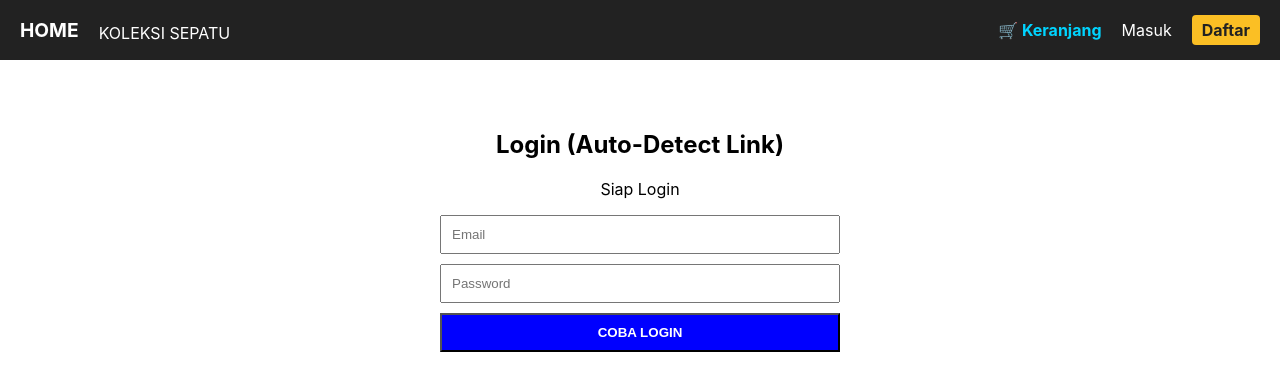
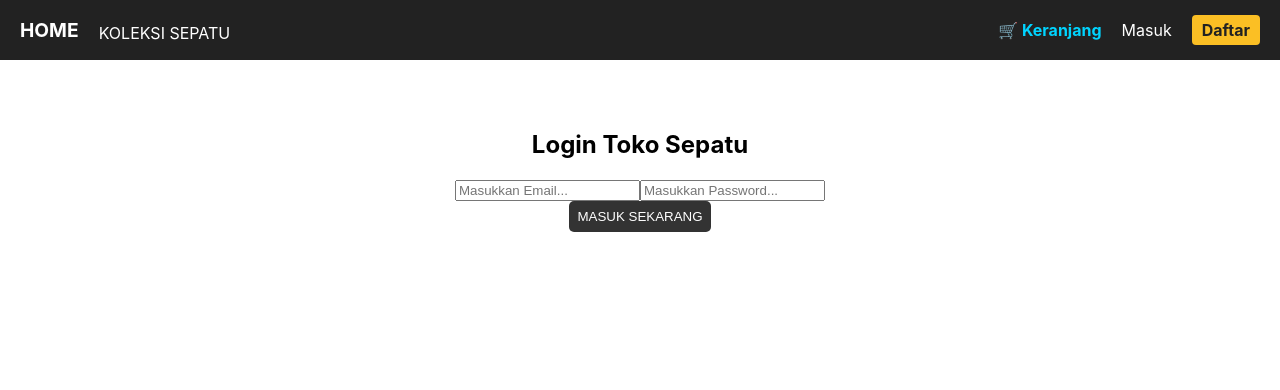
Before and after one commit to DIAZ9797/shoe-store-fullstack, a React (Create React App) app in the folder shoe-store/: page /login in a window 1280 px wide. Shown: the top 390 px of the page. Built offline with nearby package versions, Linux system fonts and the light colour scheme.

Commit message:
Perbaiki Login agar simpan token

```diff
--- a/shoe-store/src/pages/Cart.js
+++ b/shoe-store/src/pages/Cart.js
@@ -2,62 +2,84 @@ import React, { useState, useEffect } from "react";
 import { Navigate } from "react-router-dom";
 
 const Cart = () => {
-  // --- MATA-MATA (DEBUGGING) ---
-  // Kita ambil SEMUA isi Local Storage biar tahu namanya apa
-  const allKeys = Object.keys(localStorage);
-  const allData = JSON.stringify(localStorage);
+  // Cek apakah ada Token tersimpan
+  const token = localStorage.getItem("token");
 
-  // Tampilkan di Console (Inspect Element)
-  console.log("=== CEK ISI LOCAL STORAGE ===");
-  console.log("Kunci yang ada:", allKeys);
-  console.log("Data lengkap:", allData);
-  // -----------------------------
+  // Logic Pengusiran: Kalau tidak ada token, jangan tampilkan halaman
+  if (!token) {
+    return <Navigate to="/login" replace />;
+  }
 
-  // Coba ambil dengan berbagai kemungkinan nama umum
-  const token = localStorage.getItem("token");
-  const user = localStorage.getItem("user");
-  const userInfo = localStorage.getItem("userInfo");
-  const session = localStorage.getItem("session");
+  // --- Kalau lolos (ada token), baru jalankan kode di bawah ini ---
 
-  // Kalau SALAH SATU ada isinya, berarti Login berhasil
-  const isLoggedIn = token || user || userInfo || session;
-
+  // eslint-disable-next-line react-hooks/rules-of-hooks
   const [cartItems, setCartItems] = useState([]);
 
-  // --- CEGAT DI SINI ---
-  if (!isLoggedIn) {
-    // JANGAN DI-REDIRECT DULU BIAR KITA BISA LIHAT CONSOLE
-    // return <Navigate to="/login" replace />;
+  // eslint-disable-next-line react-hooks/rules-of-hooks
+  useEffect(() => {
+    // Ambil data keranjang dari LocalStorage
+    const storedCart = JSON.parse(localStorage.getItem("cart")) || [];
 
-    // Ganti dengan pesan Error sementara biar ketahuan
-    return (
-      <div className="container mt-5 text-center">
-        <h2 className="text-danger">AKSES DITOLAK (DEBUG MODE)</h2>
-        <p>Sistem tidak menemukan tanda pengenal Login.</p>
-        <div className="alert alert-warning text-break">
-          <strong>Isi Local Storage Anda saat ini:</strong> <br />
-          {allData === "{}" ? "KOSONG (Belum tersimpan apa-apa)" : allData}
-        </div>
-        <p>
-          Silakan Screenshot layar ini dan kirim ke chat agar saya bisa perbaiki
-          kodenya.
-        </p>
-        <a href="/login" className="btn btn-primary">
-          Kembali ke Login
-        </a>
-      </div>
-    );
-  }
+    if (storedCart.length === 0) {
+      setCartItems([]);
+      return;
+    }
 
-  // LOGIKA FETCH DATA (SAMA SEPERTI BIASA)
-  // ... (Bagian bawah ini hanya jalan kalau isLoggedIn = TRUE)
-  // Karena kita sedang debug, bagian ini mungkin tidak tereksekusi kalau isLoggedIn false.
+    // Ambil detail produk dari server
+    fetch("https://backend-toko-sepatu.vercel.app/api/products")
+      .then((res) => res.json())
+      .then((products) => {
+        // Filter hanya produk yang ada di keranjang
+        const cartProducts = products.filter((product) =>
+          storedCart.includes(product._id),
+        );
+        setCartItems(cartProducts);
+      })
+      .catch((err) => console.error(err));
+  }, []);
+
+  const removeFromCart = (id) => {
+    const newCart = cartItems.filter((item) => item._id !== id);
+    setCartItems(newCart);
+    const newIds = newCart.map((item) => item._id);
+    localStorage.setItem("cart", JSON.stringify(newIds));
+  };
 
   return (
     <div className="container mt-5">
-      <h2>Keranjang Belanja (Akses Diterima)</h2>
-      <p>Selamat, kunci ditemukan!</p>
-      {/* ... kodingan cart lainnya ... */}
+      <h2 className="mb-4">🛒 Keranjang Belanja</h2>
+      {cartItems.length === 0 ? (
+        <div className="alert alert-info">
+          Keranjang masih kosong. Yuk belanja!
+        </div>
+      ) : (
+        <div className="row">
+          {cartItems.map((item) => (
+            <div key={item._id} className="col-md-4 mb-3">
+              <div className="card shadow-sm h-100">
+                <img
+                  src={item.image}
+                  className="card-img-top"
+                  alt={item.name}
+                  style={{ height: "200px", objectFit: "cover" }}
+                />
+                <div className="card-body d-flex flex-column">
+                  <h5 className="card-title">{item.name}</h5>
+                  <p className="card-text fw-bold text-danger">
+                    Rp {item.price.toLocaleString()}
+                  </p>
+                  <button
+                    className="btn btn-outline-danger mt-auto"
+                    onClick={() => removeFromCart(item._id)}
+                  >
+                    Hapus Barang
+                  </button>
+                </div>
+              </div>
+            </div>
+          ))}
+        </div>
+      )}
     </div>
   );
 };
--- a/shoe-store/src/pages/Login.js
+++ b/shoe-store/src/pages/Login.js
@@ -7,71 +7,56 @@ const Login = () => {
   const [password, setPassword] = useState("");
   const { login } = useContext(AuthContext);
   const navigate = useNavigate();
-  const [status, setStatus] = useState("Siap Login");
+  const [loading, setLoading] = useState(false);
 
   const handleSubmit = async (e) => {
     e.preventDefault();
-    setStatus("Sedang mencoba menghubungi server...");
+    setLoading(true);
 
-    // DAFTAR KEMUNGKINAN ALAMAT BACKEND
-    // Kita akan coba satu per satu sampai ketemu yang benar
-    const possibleEndpoints = [
+    try {
+      // --- INI LINK YANG SUDAH PASTI BENAR 100% ---
+      const response = await fetch(
         "https://backend-toko-sepatu.vercel.app/api/auth/login",
-      "https://backend-toko-sepatu.vercel.app/api/users/login",
-      "https://backend-toko-sepatu.vercel.app/api/login",
-      "https://backend-toko-sepatu.vercel.app/login",
-    ];
-
-    let success = false;
-
-    for (const url of possibleEndpoints) {
-      try {
-        console.log(`Mencoba login ke: ${url}`);
-        const response = await fetch(url, {
+        {
           method: "POST",
           headers: { "Content-Type": "application/json" },
           body: JSON.stringify({ email, password }),
-        });
+        },
+      );
 
-        // Kalau server merespon (bukan 404 Not Found), berarti alamat BENAR
-        if (response.status !== 404) {
       const data = await response.json();
 
       if (response.ok) {
-            // LOGIN BERHASIL!
+        // 1. Simpan Token (Wajib ada biar Cart bisa dibuka)
+        // Kita cek berbagai kemungkinan nama token dari backend
         const token =
           data.token || data.accessToken || (data.data && data.data.token);
 
         if (token) {
           localStorage.setItem("token", token);
           localStorage.setItem("userInfo", JSON.stringify(data));
-              login(data);
 
+          // Panggil Context untuk update status login di aplikasi
+          if (login) login(data);
+
+          alert("Login Berhasil! Selamat Datang.");
+
+          // Pindah ke Cart
+          // Kita pakai window.location agar halaman ter-refresh bersih
+          window.location.href = "/cart";
+        } else {
           alert(
-                `BERHASIL! Link yang benar adalah:\n${url}\n\nToken sudah disimpan.`,
+            "Login sukses, tapi Token tidak ditemukan. Cek Controller Backend.",
           );
-              window.location.href = "/cart"; // Redirect paksa
-              success = true;
-              return; // Stop loop
         }
       } else {
-            // Alamat benar, tapi Password Salah
-            alert(data.message || "Password salah!");
-            setStatus("Gagal: Password Salah");
-            success = true; // Kita anggap sukses nemu link, cuma salah password
-            return;
+        alert(data.message || "Email atau Password Salah!");
       }
-        }
-      } catch (err) {
-        console.log(`Gagal di ${url}:`, err);
-      }
-    }
-
-    if (!success) {
-      setStatus("Gagal total. Semua link server mati/salah.");
-      alert(
-        "Semua kemungkinan link backend sudah dicoba dan GAGAL (404/Error). Cek kode Backend Anda.",
-      );
+    } catch (error) {
+      console.error("Login Error:", error);
+      alert("Gagal terhubung ke server. Cek koneksi internet.");
+    } finally {
+      setLoading(false);
     }
   };
 
@@ -79,39 +64,30 @@ const Login = () => {
     <div
       style={{ maxWidth: "400px", margin: "50px auto", textAlign: "center" }}
     >
-      <h2 className="text-primary">Login (Auto-Detect Link)</h2>
-      <p className="text-muted small">{status}</p>
-
-      <form
-        onSubmit={handleSubmit}
-        style={{ display: "flex", flexDirection: "column", gap: "10px" }}
-      >
+      <h2 className="fw-bold">Login Toko Sepatu</h2>
+      <form onSubmit={handleSubmit} className="d-flex flex-column gap-3 mt-4">
         <input
           type="email"
-          placeholder="Email"
+          className="form-control"
+          placeholder="Masukkan Email..."
           value={email}
           onChange={(e) => setEmail(e.target.value)}
           required
-          style={{ padding: "10px" }}
         />
         <input
           type="password"
-          placeholder="Password"
+          className="form-control"
+          placeholder="Masukkan Password..."
           value={password}
           onChange={(e) => setPassword(e.target.value)}
           required
-          style={{ padding: "10px" }}
         />
         <button
           type="submit"
-          style={{
-            padding: "10px",
-            background: "blue",
-            color: "white",
-            fontWeight: "bold",
-          }}
+          className="btn btn-dark fw-bold py-2"
+          disabled={loading}
         >
-          COBA LOGIN
+          {loading ? "Memuat..." : "MASUK SEKARANG"}
         </button>
       </form>
     </div>
```
Lines whose indentation alone changed are shown as unchanged.
